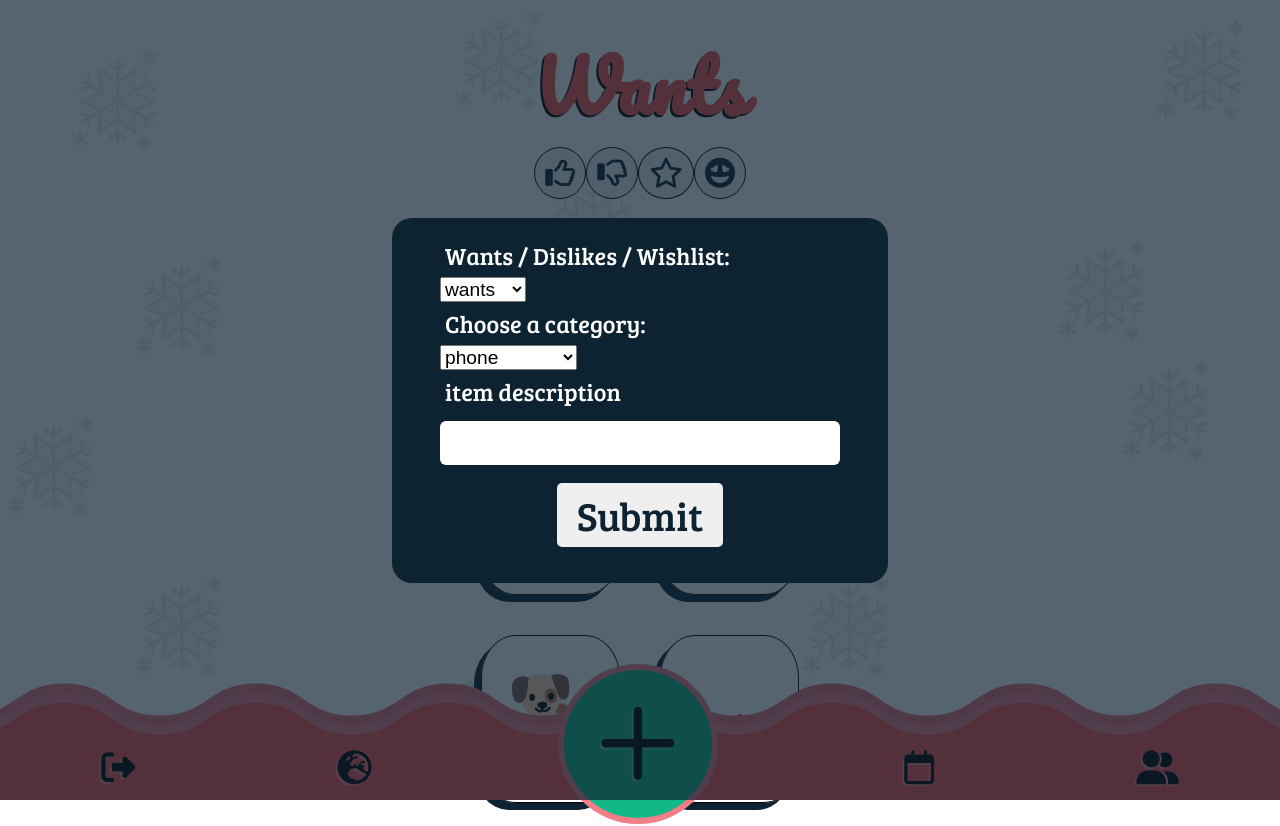
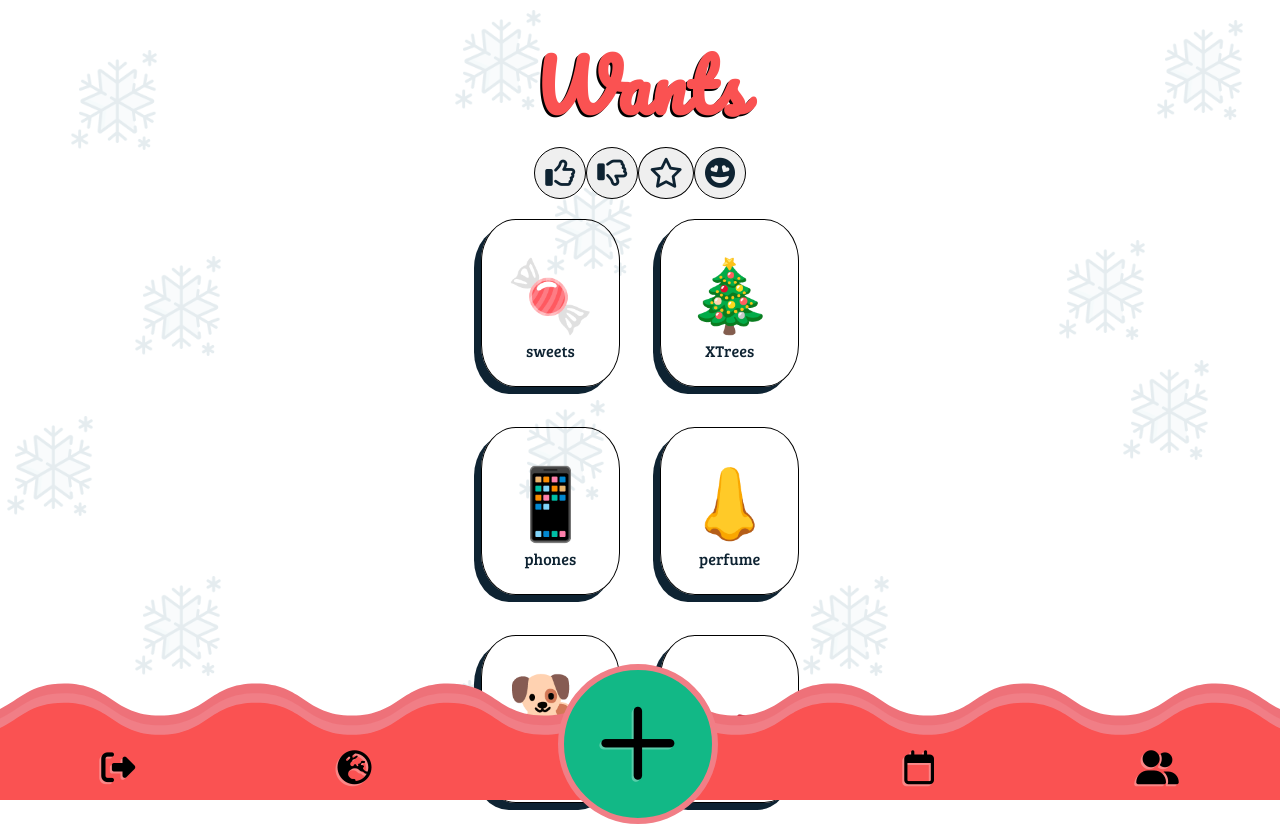
Before and after one commit to siddav83/happy-holiday-frontend, a React (Create React App) app: page /tab in a window 1280 px wide. Shown: the top 826 px of the page. Built offline with nearby package versions, Linux system fonts and the light colour scheme; a web font is replaced by a local one.

Commit message:
updated a togglew

```diff
--- a/src/Pages/Tab/Tab.js
+++ b/src/Pages/Tab/Tab.js
@@ -31,7 +31,7 @@ export default function Tab(data) {
 	return (
 		<div className="main-container">
 			<h1>Wants</h1>
-            {!visible ? (
+			{visible ? (
 				<div className="like-dislike-container">
 					<AddCategory />
 				</div>
```
Lines whose indentation alone changed are shown as unchanged.
